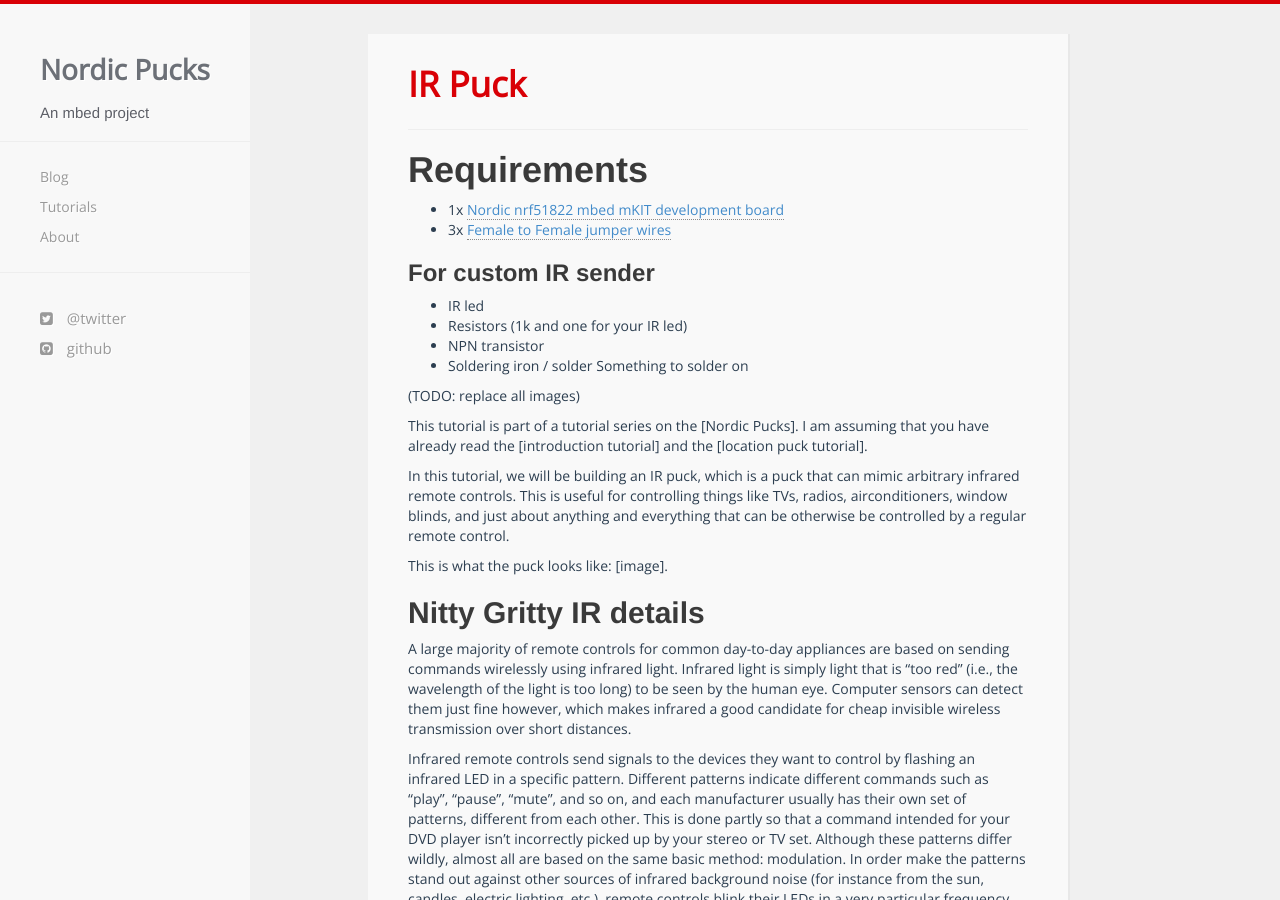
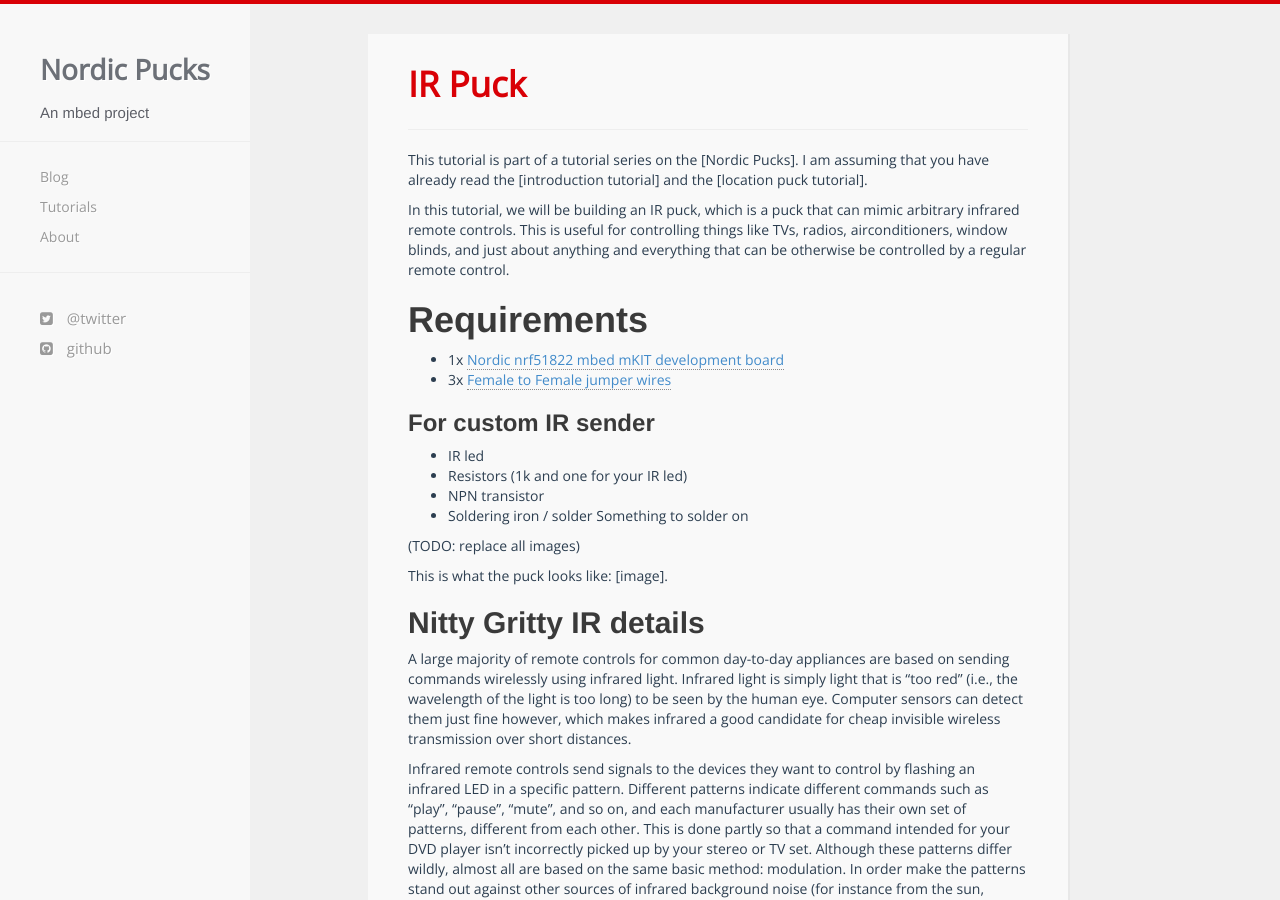
Before and after one commit to NordicPlayground/puck, a Jekyll site: the page built from _tutorials/ir.md, in a window 1280 px wide and 900 px high. Built offline with Jekyll 4.4.1, drawn with Linux system fonts in a browser that asks for light colours; nearby versions of some CDN libraries; comment, search, counter and statistics services are not loaded; part of the change alters nothing that is shown.

```diff
--- a/_tutorials/ir.md
+++ b/_tutorials/ir.md
@@ -3,6 +3,12 @@ layout: tutorial
 title: IR Puck
 description: How to create your own IR Puck
 ---
+
+This tutorial is part of a tutorial series on the [Nordic Pucks].
+I am assuming that you have already read the [introduction tutorial] and the [location puck tutorial].
+
+In this tutorial, we will be building an IR puck, which is a puck that can mimic arbitrary infrared remote controls.
+This is useful for controlling things like TVs, radios, airconditioners, window blinds, and just about anything and everything that can be otherwise be controlled by a regular remote control.
 
 #Requirements
 - 1x [Nordic nrf51822 mbed mKIT development board](https://mbed.org/platforms/Nordic-nRF51822/)
@@ -17,11 +23,7 @@ Something to solder on
 
 (TODO: replace all images)
 
-This tutorial is part of a tutorial series on the [Nordic Pucks].
-I am assuming that you have already read the [introduction tutorial] and the [location puck tutorial].
 
-In this tutorial, we will be building an IR puck, which is a puck that can mimic arbitrary infrared remote controls.
-This is useful for controlling things like TVs, radios, airconditioners, window blinds, and just about anything and everything that can be otherwise be controlled by a regular remote control.
 
 This is what the puck looks like: [image].
 
```
